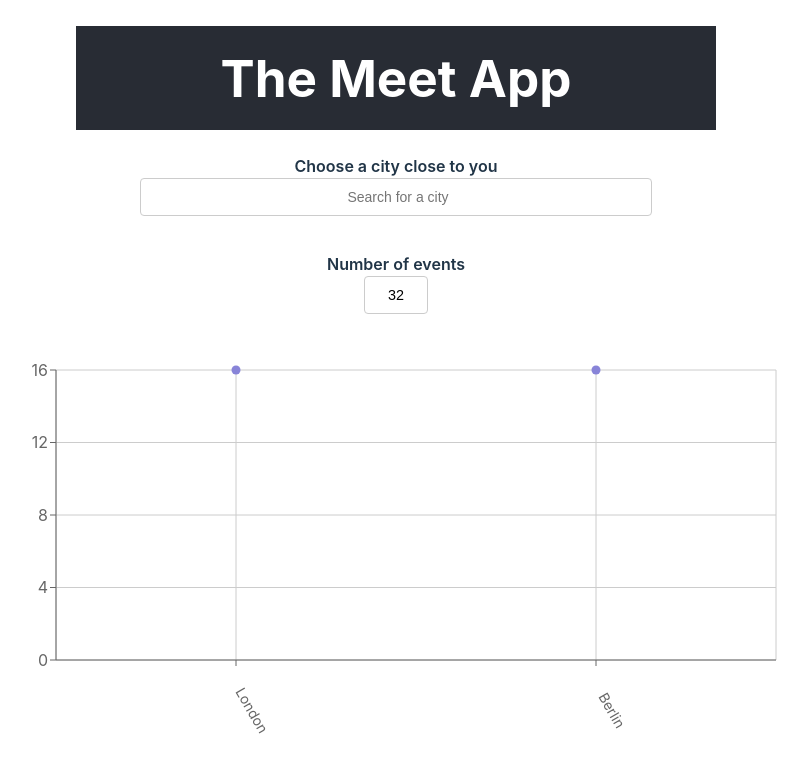
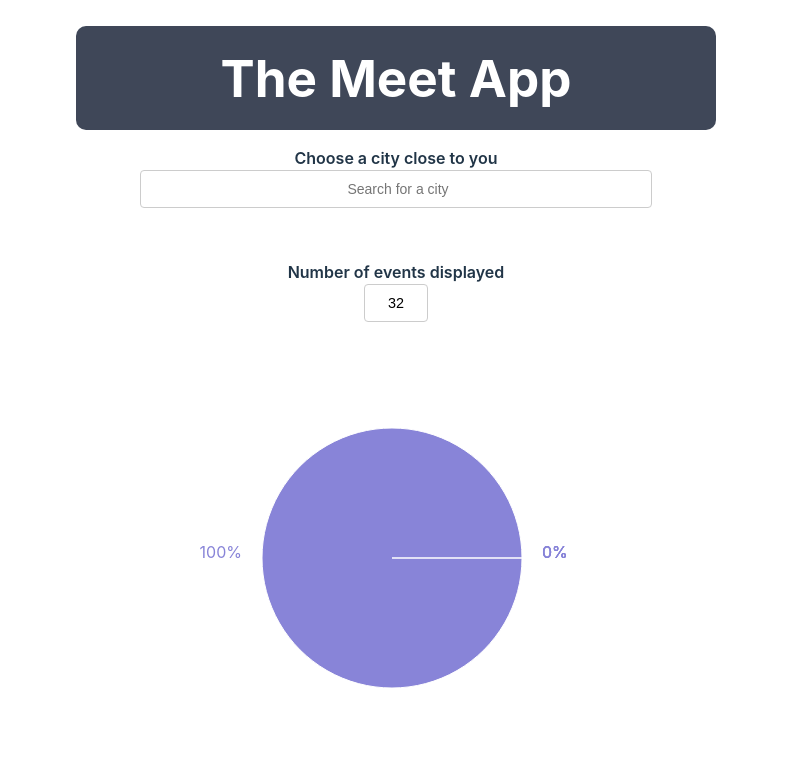
Before and after one commit to LindsellR/meet, a React (Vite) app: page / in a window 1280 px wide. Shown: the top 770 px of the page, without its empty margins (244-1052 px from the left). Built offline with nearby package versions, Linux system fonts and the light colour scheme; the HTML template or start-up script is replaced by a standard one.

Commit message:
Adding pie chart for EventGenre

```diff
--- a/src/App.css
+++ b/src/App.css
@@ -23,11 +23,12 @@ ul {
 }
 header h1 {
   width: 100%;
-  background-color: #282c34;
+  background-color: #3f4758;
   padding: 1.5rem;
   color: white;
   text-align: center;
   margin: 0 auto;
+  border-radius: 10px;
 }
 
 p {
@@ -38,6 +39,7 @@ p {
   display: flex;
   justify-content: center;
   margin-bottom: 1rem;
+  padding-top: 1rem;
 }
 
 .form-group {
@@ -138,19 +140,30 @@ label {
   outline-offset: 3px;
 }
 
-.alerts-container {
+/* .alerts-container {
+  margin: 0, auto;
   position: sticky;
   top: 0;
   z-index: 1000;
   width: 100%;
   padding: 0.75rem;
   display: flex;
+  align-items: center;
   justify-content: center;
-}
+} */
+
 .Alert {
   max-width: 600px;
   width: 100%;
   pointer-events: auto;
+  margin: 0, auto;
+  position: sticky;
+  top: 0;
+  z-index: 1000;
+  padding: 0.75rem;
+  display: inline-flex;
+  align-items: center;
+  justify-content: center;
 }
 
 @media (max-width: 600px) {
--- a/src/App.jsx
+++ b/src/App.jsx
@@ -5,6 +5,7 @@ import EventList from './components/EventList'
 import NumberOfEvents from './components/NumberOfEvents'
 import { extractLocations, getEvents } from './api'
 import { InfoAlert, ErrorAlert, WarningAlert } from './components/Alert'
+import EventGenresChart from './components/EventGenresChart'
 
 import './App.css'
 
@@ -17,27 +18,29 @@ const App = () => {
   const [errorAlert, setErrorAlert] = useState('')
   const [warningAlert, setWarningAlert] = useState('')
 
-  useEffect(()=> {
+  useEffect(() => {
     fetchData()
-  }, [currentNumberOfEvents, currentCity]);
+  }, [currentNumberOfEvents, currentCity])
 
   // Listen to online/offline status
   useEffect(() => {
     const handleOffline = () =>
-      setWarningAlert('You are currently offline. The displayed list may not be up to date.');
-    const handleOnline = () => setWarningAlert('');
+      setWarningAlert(
+        'You are currently offline. The displayed list may not be up to date.'
+      )
+    const handleOnline = () => setWarningAlert('')
 
     // Check initial state
-    if (!navigator.onLine) handleOffline();
+    if (!navigator.onLine) handleOffline()
 
-    window.addEventListener('offline', handleOffline);
-    window.addEventListener('online', handleOnline);
+    window.addEventListener('offline', handleOffline)
+    window.addEventListener('online', handleOnline)
 
     return () => {
-      window.removeEventListener('offline', handleOffline);
-      window.removeEventListener('online', handleOnline);
-    };
-  }, []);
+      window.removeEventListener('offline', handleOffline)
+      window.removeEventListener('online', handleOnline)
+    }
+  }, [])
 
   const fetchData = async () => {
     const allEvents = await getEvents()
@@ -59,7 +62,7 @@ const App = () => {
       <div className="alerts-container">
         {infoAlert.length > 0 && <InfoAlert text={infoAlert} />}
         {errorAlert.length > 0 && <ErrorAlert text={errorAlert} />}
-        {warningAlert.length > 0 && <WarningAlert text={warningAlert} /> }
+        {warningAlert.length > 0 && <WarningAlert text={warningAlert} />}
       </div>
 
       <CitySearch
@@ -73,11 +76,14 @@ const App = () => {
         onNumberChange={setCurrentNumberOfEvents}
         setErrorAlert={setErrorAlert}
       />
-      <CityEventsChart allLocations={allLocations} events={events} />
+      <div className="charts-container">
+        <EventGenresChart events={events} />
+        <CityEventsChart allLocations={allLocations} events={events} />
+      </div>
       <h2>Events</h2>
       <EventList events={events} />
     </div>
-  );
-};
+  )
+}
 
 export default App
--- /dev/null
+++ b/src/components/EventGenresChart.jsx
@@ -0,0 +1,42 @@
+import React, { useState, useEffect } from 'react';
+import { PieChart, Pie, ResponsiveContainer } from 'recharts';
+
+const EventGenresChart = ({ events }) => {
+  const [data, setData] = useState([]);
+
+  const genres = ['React', 'Javascript', 'Node', 'JQuery', 'Angular'];
+
+  const getData = () => {
+    return genres.map((genre) => {
+      const filteredEvents = events.filter((event) =>
+        event.summary.includes(genre)
+      );
+      return {
+        name: genre,
+        value: filteredEvents.length,
+      };
+    });
+  };
+
+  useEffect(() => {
+    setData(getData());
+  }, [events]);
+
+  return (
+    <ResponsiveContainer width="99%" height={400}>
+      <PieChart>
+        <Pie
+          data={data}
+          dataKey="value"
+          nameKey="name"
+          outerRadius={130}
+          labelLine={false}
+          label={({ percent }) => `${(percent * 100).toFixed(0)}%`}
+          fill="#8884d8"
+        />
+      </PieChart>
+    </ResponsiveContainer>
+  );
+};
+
+export default EventGenresChart;
--- a/src/components/NumberOfEvents.jsx
+++ b/src/components/NumberOfEvents.jsx
@@ -26,7 +26,7 @@ const NumberOfEvents = ({ number, onNumberChange, setErrorAlert }) => {
   return (
     <div className="form-wrapper">
       <div id="number-of-events" className="form-group">
-        <label htmlFor="event-count">Number of events</label>
+        <label htmlFor="event-count">Number of events displayed</label>
         <input
           type="text"
           inputMode="numeric"
```
